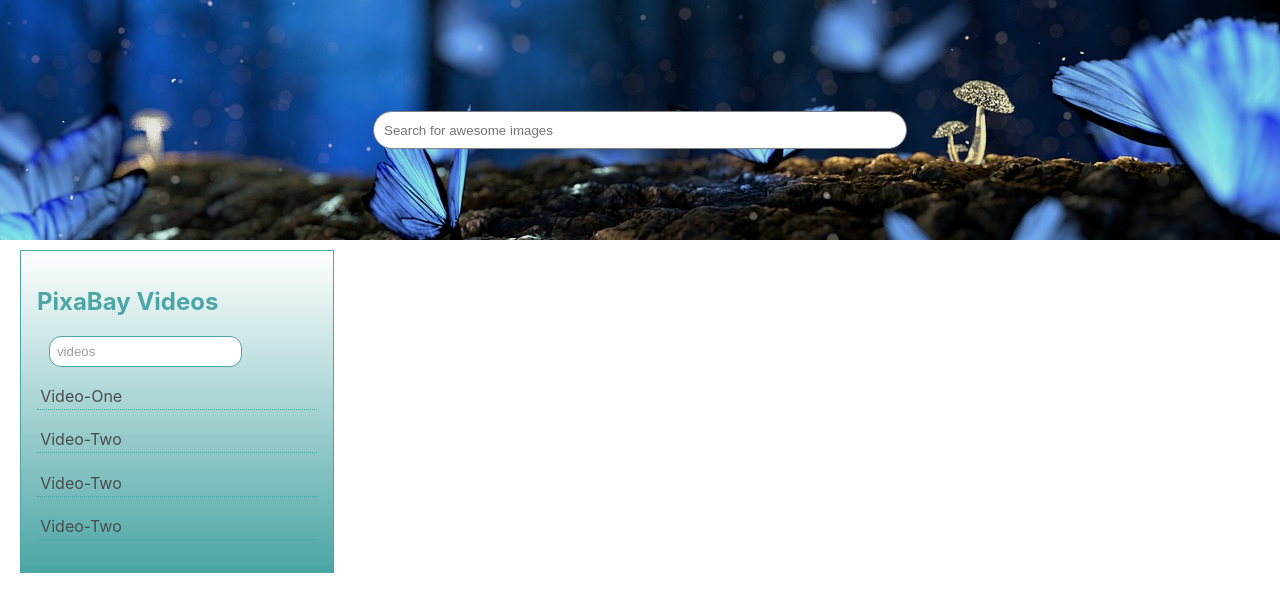
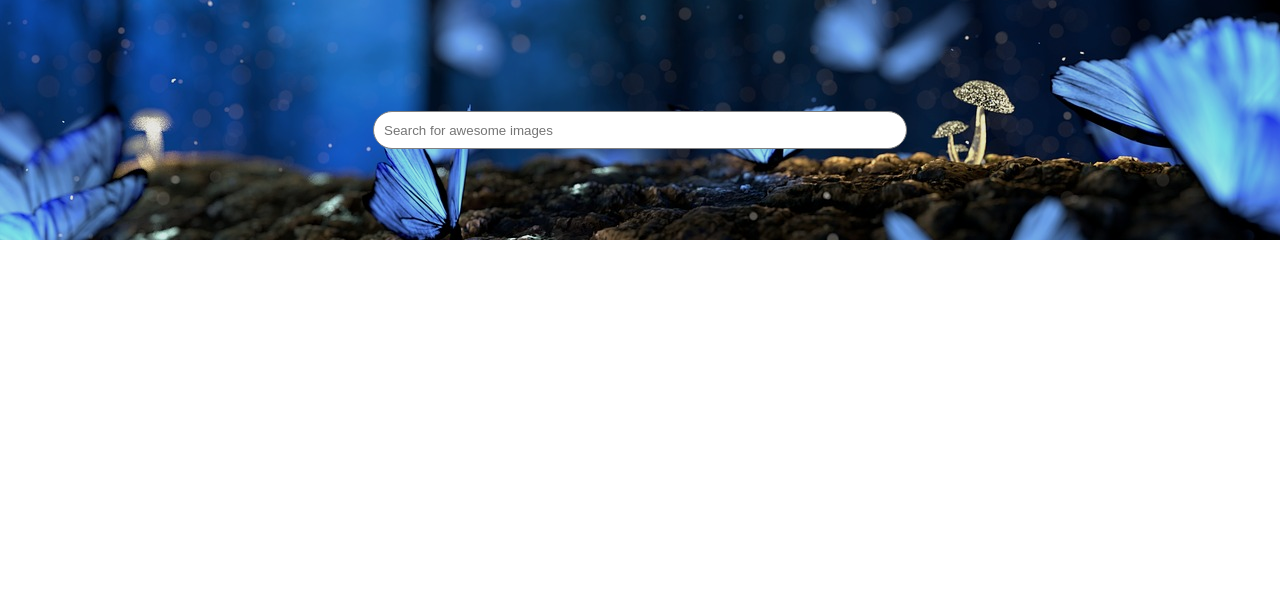
Before and after one commit to albertdugba/pixabay-image-finder-react, a React (Create React App) app: page / in a window 1280 px wide. Shown: the top 612 px of the page. Built offline with nearby package versions, Linux system fonts and the light colour scheme.

Commit message:
fixed css layout

```diff
--- a/src/App.css
+++ b/src/App.css
@@ -55,18 +55,19 @@ a {
 }
 
 .ImageGrid img {
-  height: 360px;
-  width: 360px;
+  height: 200px;
+  width: 200px;
 }
 
 .ImageGrid {
   width: 100%;
-  max-width: 1100px;
+  max-width: 1000px;
   margin: auto;
   padding-right: 250px auto;
   margin-top: 250px;
   display: grid;
-  grid-template-columns: repeat(3, 1fr);
+  grid-template-columns: repeat(4, 1fr);
+
   grid-gap: 2rem;
   flex-wrap: wrap;
   justify-content: center;
@@ -88,21 +89,30 @@ a {
   text-decoration: none;
 }
 
+.back {
+  margin-left: 27px;
+  background: teal;
+  color: #fff !important;
+  display: inline-block;
+  margin-top: 10px;
+  padding: 0 0.54rem;
+  border-radius: 7px;
+}
+
 @media (max-width: 769px) {
   .ImageGrid {
     display: grid;
     grid-template-columns: repeat(2, 1fr);
     width: 50%;
-    margin-right: 300px;
-    margin-top: 200px auto;
+    margin: 300px auto;
     padding: 1rem auto;
     justify-content: center;
     align-items: center;
   }
 
   .ImageGrid img {
-    width: 295px;
-    height: 295px;
+    width: 19;
+    height: 19;
     overflow: hidden;
   }
 }
@@ -116,43 +126,6 @@ a {
     margin-top: 200px;
     justify-content: center;
   }
-}
-
-/* Videos */
-.video input {
-  border: none;
-  outline: none;
-  border-radius: 12px;
-  border: 1.3px solid teal;
-  padding: 0.43rem;
-  margin-left: 12px;
-}
-
-video {
-  background: red;
-  height: 900px;
-  width: 200px;
-}
-
-.widget {
-  position: fixed;
-  top: 250px;
-  left: 0;
-  width: 280px;
-  margin-left: 20px;
-  border: 1px solid teal;
-  padding: 1rem;
-  background: linear-gradient(#fff, teal);
-  opacity: 0.7;
-}
-
-.widget h2 {
-  color: teal;
-}
-
-.side-widget p {
-  border-bottom: 1px dotted teal;
-  padding: 0.2rem;
 }
 
 .page-container {
@@ -218,7 +191,8 @@ strong {
 }
 
 .btn {
-  padding: 1rem;
+  padding: 0.45rem;
+  color: #fff;
 }
 
 .list-group-item {
--- a/src/App.js
+++ b/src/App.js
@@ -2,7 +2,6 @@ import React, { Component } from "react";
 import axios from "axios";
 import SearchForm from "./components/SearchForm";
 import ImageResult from "./components/ImageResult";
-import Widget from "./components/Widget";
 
 class App extends Component {
   state = {
@@ -16,9 +15,7 @@ class App extends Component {
     this.setState({ loading: true });
     axios
       .get(
-        `${this.state.apiURL}key=${
-          this.state.apiKey
-        }&q=${input}&image_type=photo`
+        `${this.state.apiURL}key=${this.state.apiKey}&q=${input}&image_type=photo`
       )
       .then(data => this.setState({ images: data.data.hits, loading: false }))
       .catch(error => this.setState({ loading: false, error }));
@@ -49,7 +46,6 @@ class App extends Component {
           <div className="page-container">
             {" "}
             <ImageResult data={this.state.images} className="ImageTop" />
-            <Widget />
           </div>
         )}
       </div>
--- a/src/components/Image.js
+++ b/src/components/Image.js
@@ -1,10 +1,14 @@
 import React, { Component } from "react";
 import axios from "axios";
-import { FaHeart } from "react-icons/fa";
-import { FaEye } from "react-icons/fa";
-import { FaDownload } from "react-icons/fa";
-import { FaArrowAltCircleRight } from "react-icons/fa";
-import { FaTags } from "react-icons/fa";
+import { Link } from "react-router-dom";
+import { FaArrowLeft } from "react-icons/fa";
+import {
+  FaEye,
+  FaHeart,
+  FaDownload,
+  FaArrowRight,
+  FaTags
+} from "react-icons/fa";
 
 class Image extends Component {
   state = {
@@ -29,7 +33,13 @@ class Image extends Component {
 
     return (
       <div>
-        <h2>Home</h2>
+        <div className="back">
+          <Link to="/">
+            <p>
+              <FaArrowLeft /> Back Home
+            </p>
+          </Link>
+        </div>
         <div className="single-image">
           {loading ? (
             <p>Loading ...</p>
@@ -86,8 +96,7 @@ class Image extends Component {
                   <button className="list-group-item btn">
                     {" "}
                     <a href={img.userImageURL} className="arrow">
-                      Go to Profile{" "}
-                      <FaArrowAltCircleRight className="arrow-right" />
+                      Go to Profile <FaArrowRight className="arrow-right" />
                     </a>
                   </button>
                 </div>
--- a/src/components/Widget.js
+++ /dev/null
@@ -1,42 +0,0 @@
-import React, { Component } from "react";
-import "../App.css";
-import axios from "axios";
-
-import "../App.css";
-
-class Widget extends Component {
-  state = {
-    value: ""
-  };
-
-  onChange = event => input => {
-    let inputValue = event.target.value;
-    axios.get(
-      `https://pixabay.com/api/videos/?key=12767634-de61c4a8d872248a18dce66ea&q=${inputValue}`
-    );
-    this.setState({ value: "" });
-  };
-  render() {
-    return (
-      <div className="widget">
-        <h2>PixaBay Videos</h2>
-        <div className="video">
-          <input
-            name="input"
-            type="text"
-            placeholder="videos"
-            onChange={this.onChange}
-          />
-        </div>
-        <div className="side-widget">
-          <p>Video-One</p>
-          <p>Video-Two</p>
-          <p>Video-Two</p>
-          <p>Video-Two</p>
-        </div>
-      </div>
-    );
-  }
-}
-
-export default Widget;
```
